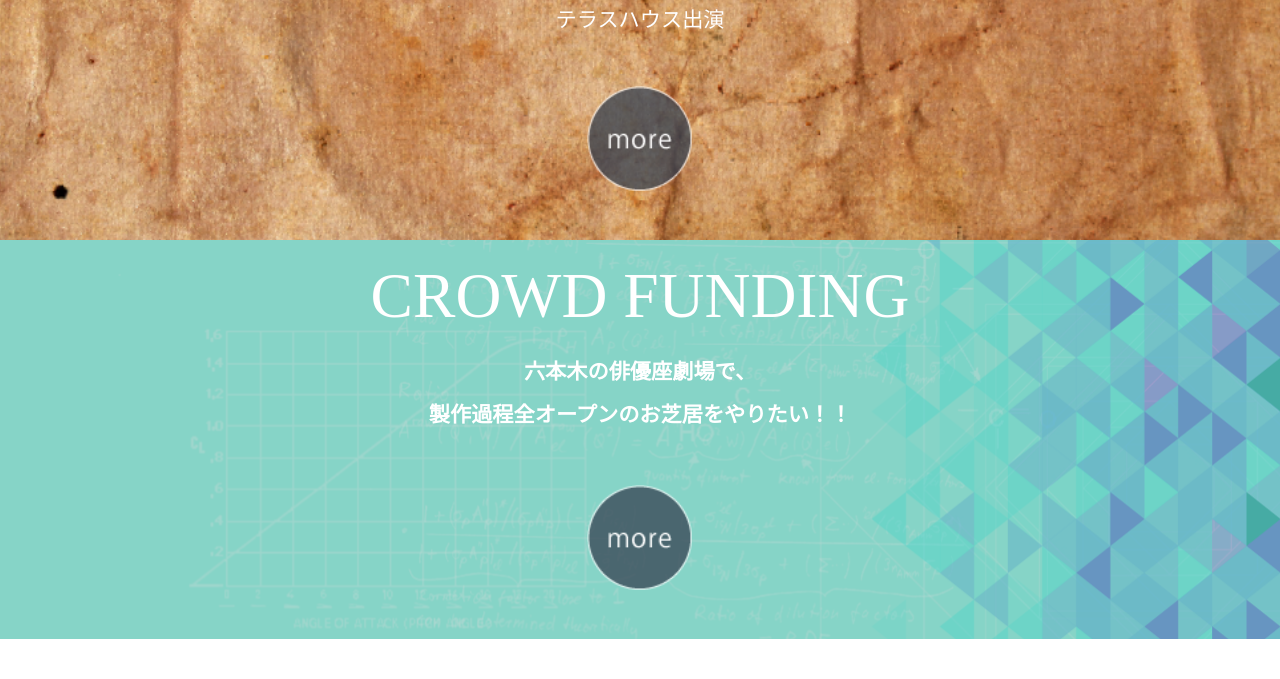
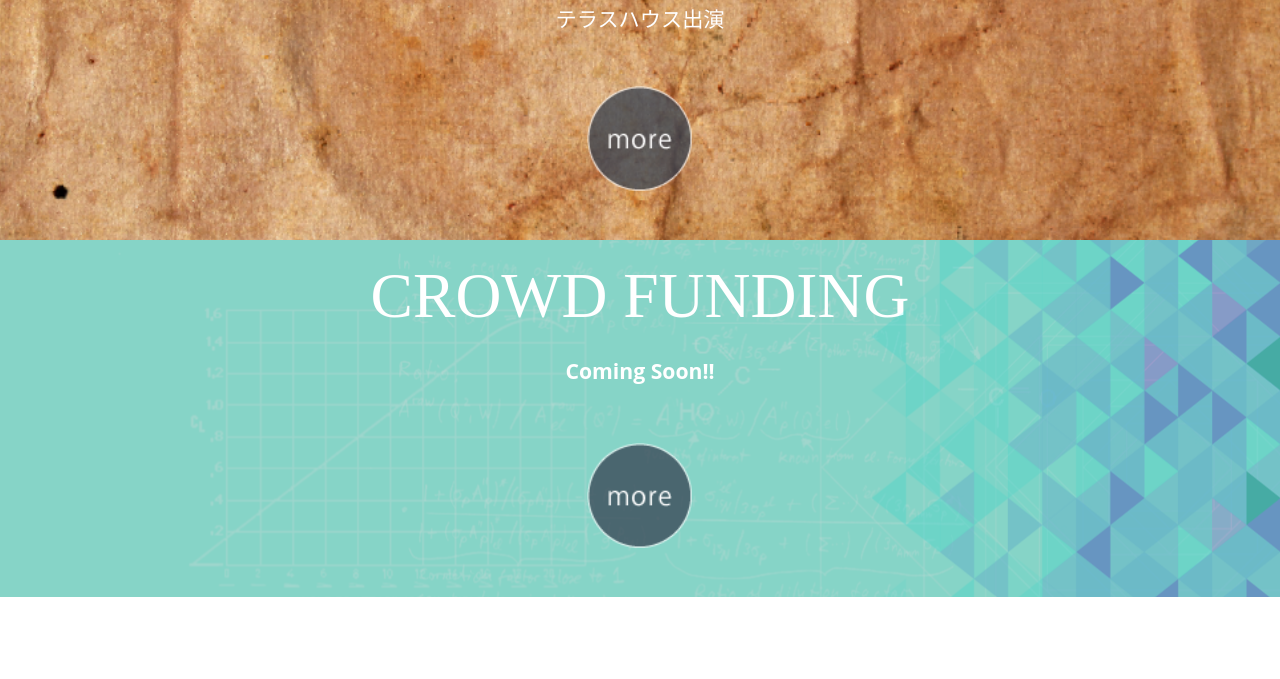
Before and after one commit to MasahiroKitazoe/nis_lab, a Rails app: page / in a window 1280 px wide. Shown: the part 1649-2328 px from the top of the page. Run offline with Rails 7, Linux system fonts and the light colour scheme; style sheets or scripts are compiled from the project's sources; some web fonts are replaced.

Commit message:
CF調整

```diff
--- a/app/views/pages/index.html.erb
+++ b/app/views/pages/index.html.erb
@@ -29,7 +29,7 @@
 
 <div class="jumbotron" style="background-image: url(/images/main_05.png);" id="crowd">
   <h1 class="section-title">CROWD FUNDING</h1>
-  <h3 class="copy"><b>六本木の俳優座劇場で、<br>製作過程全オープンのお芝居をやりたい！！</b></h3><br><br>
+  <h3 class="copy"><b>Coming Soon!!</b></h3><br><br>
   <a href="/about"><img src="images/more_1.png" class="more"></a>
 </div>
 
--- a/app/views/pages/project.html.erb
+++ b/app/views/pages/project.html.erb
@@ -8,7 +8,7 @@
     </div>
 </header>
 
-<section class="bg-primary" id="white">
+<!-- <section class="bg-primary" id="white">
     <div class="container">
         <div class="row">
             <div class="col-lg-8 col-lg-offset-2 text-center">
@@ -28,7 +28,7 @@
             </div>
         </div>
     </div>
-</section>
+</section> -->
 
 <aside class="bg-dark">
     <div class="container text-center">
--- a/app/views/pages/stage.html.erb
+++ b/app/views/pages/stage.html.erb
@@ -1,6 +1,6 @@
 <div class="jumbotron" id="image_container" style="margin-bottom: 0px;">
 <img src="/images/second_flier.jpg">
-<img src="/images/second_flier2.jpg" style="float: right;">
+<img src="/images/second_flierB.jpg" style="float: right;">
 </div>
 
 
```
Also changed, not shown: public/images/second_flierB.jpg (added), 1 other file.
